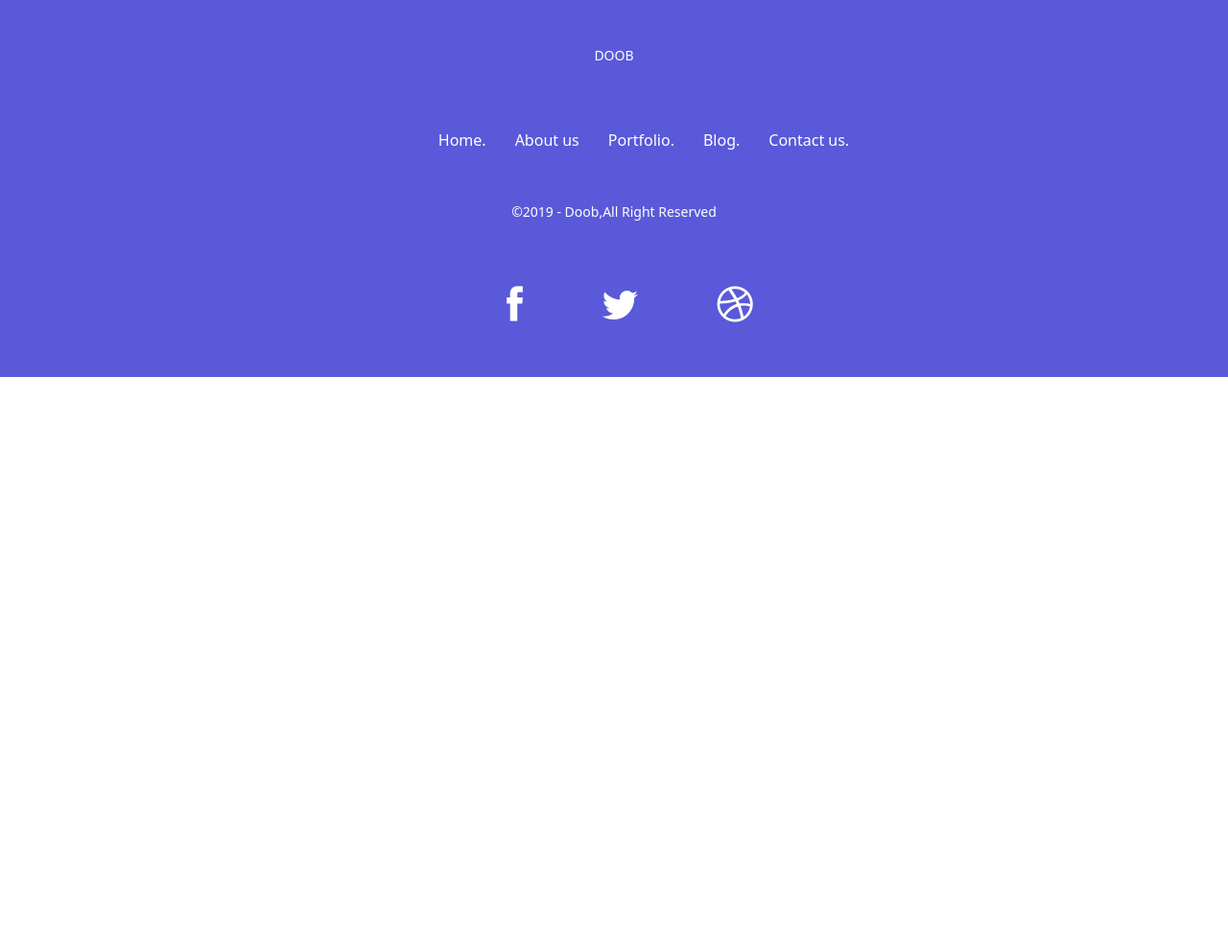
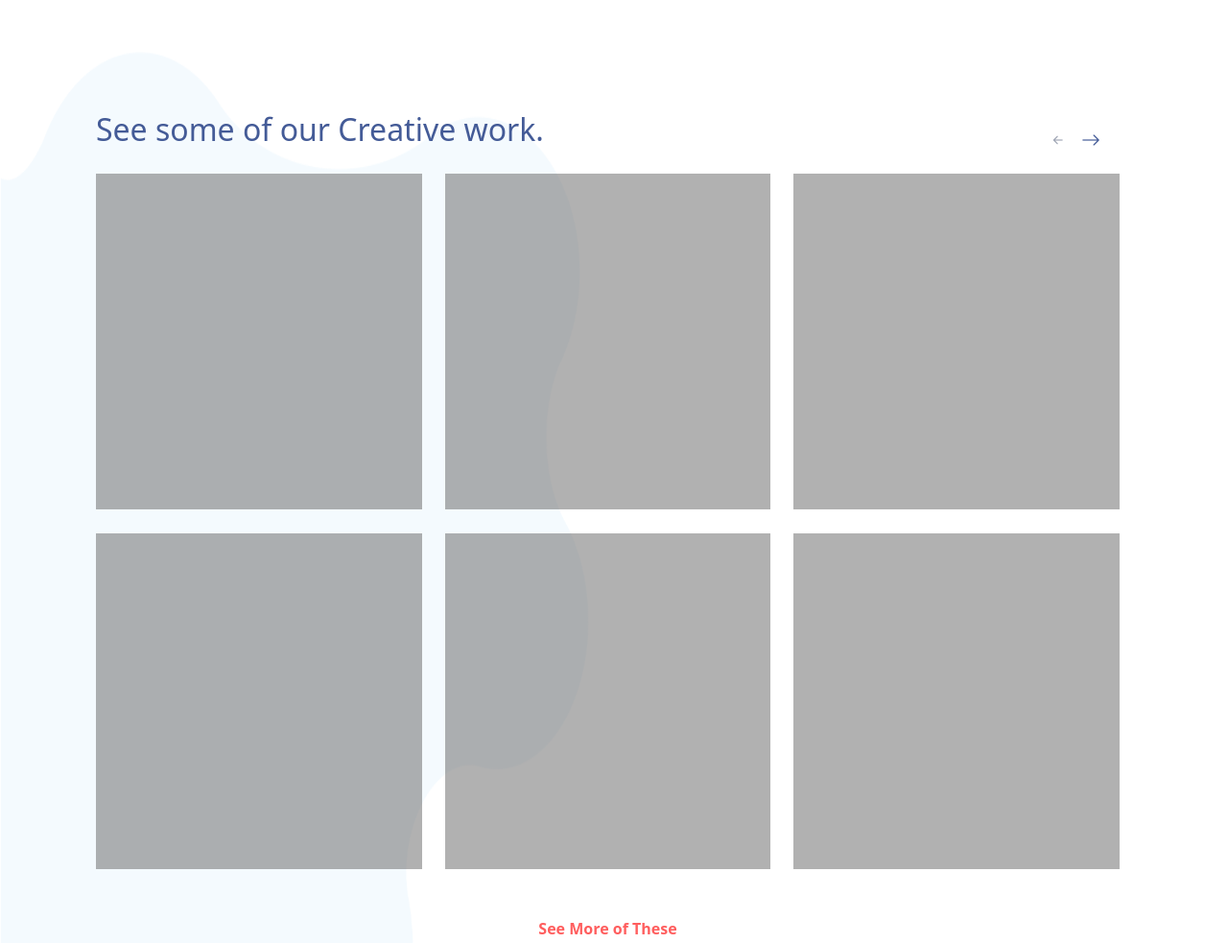
Before and after one commit to FRTYZ/letgo-sample, a plain HTML site: page index.html in a window 1280 px wide. Shown: the part 1408-2391 px from the top of the page at 96% size. Before the commit the page ends 1801 px from the top, so only its background shows below. Drawn offline with nearby package versions, Linux system fonts and the light colour scheme.

Commit message:
Created fourth section and style

```diff
--- a/css/custom.css
+++ b/css/custom.css
@@ -253,6 +253,55 @@ footer {
     padding-right: 10px;
 }
 
+.fourth-section {
+    background-image: url('../img/fourth-section-bg.png');
+    background-repeat: no-repeat;
+    background-size: 48% 99%;
+    background-position: left;
+    padding: 64px 101px 200px 88px;
+    margin-top: 50px;
+}
+
+.fourth-top-title {
+    font-size: 32px;
+    color: #445b97;
+}
+
+.fourth-section-top-icon {
+    margin-top: 20px;
+    margin-bottom: 20px;
+    text-align: end;
+}
+.fourth-section-top-icon i {
+    font-size: 20px;
+    margin-right: 10px;
+}
+.fourth-section-top-icon i:nth-child(1) {
+    color: #a1a7b6;
+
+}
+.fourth-section-top-icon i:nth-child(2) {
+    color: #445b97;
+    padding-right: 10px;
+}
+.fourth-section-card {
+    height: 350px;
+    min-width: 0;
+    background-color: #6d6d6d87;
+    overflow: hidden;
+    padding: 30px;
+    position: relative;
+    display: flex;
+    flex-direction: column;
+    margin-bottom: 25px;
+}
+.fourth-section-card-bottom-title {
+    text-align: center;
+    color: #ff5e5e;
+    font-weight: 600;
+    margin-top: 25px;
+}
+
 @media screen and (max-width: 991px) {
    .navbar ul a {
         display: none;
@@ -349,6 +398,9 @@ footer {
     .third-section-mid-content article h1 {
         width: 100%;
     }
+    .fourth-section {
+        padding: 19px 101px 104px 84px;
+    }
 }
 
 @media screen and (max-width: 576px) {
@@ -379,4 +431,7 @@ footer {
         height: auto;
         width: 100%;
     }
+    .fourth-section {
+        padding: 19px 10px 104px 10px;
+    }
 }
--- a/index.html
+++ b/index.html
@@ -168,6 +168,50 @@
                 </div>
             </div>
         </section>
+        <section class="fourth-section">
+            <div class="container">
+                <div class="row">
+                    <div class="col-xl-6 col-lg-6 col-md-12 col-sm-12 col-12">
+                        <p class="fourth-top-title">See some of our Creative work.</p>
+                    </div>
+                    <div class="col-xl-6 col-lg-6 col-md-12 col-sm-12 col-12">
+                        <section class="fourth-section-top-icon">
+                            <i class="bi bi-arrow-left-short"></i>
+                            <i class="bi bi-arrow-right"></i>
+                        </section>
+                    </div>
+                </div>
+            </div>
+            <div class="container">
+                <div class="row">
+                    <div class="col-xl-4 col-lg-4 col-md-12 col-sm-12 col-12">
+                        <div class="fourth-section-card">
+                        </div>
+                    </div>
+                    <div class="col-xl-4 col-lg-4 col-md-12 col-sm-12 col-12">
+                        <div class="fourth-section-card">
+                        </div>
+                    </div>
+                    <div class="col-xl-4 col-lg-4 col-md-12 col-sm-12 col-12">
+                        <div class="fourth-section-card">
+                        </div>
+                    </div>
+                    <div class="col-xl-4 col-lg-4 col-md-12 col-sm-12 col-12">
+                        <div class="fourth-section-card">
+                        </div>
+                    </div>
+                    <div class="col-xl-4 col-lg-4 col-md-12 col-sm-12 col-12">
+                        <div class="fourth-section-card">
+                        </div>
+                    </div>
+                    <div class="col-xl-4 col-lg-4 col-md-12 col-sm-12 col-12">
+                        <div class="fourth-section-card">
+                        </div>
+                    </div>
+                </div>
+                <p class="fourth-section-card-bottom-title">See More of These</p>
+            </div>
+        </section>
     </main>
 
 
```
Also changed, not shown: img/fourth-section-bg.png (added).
